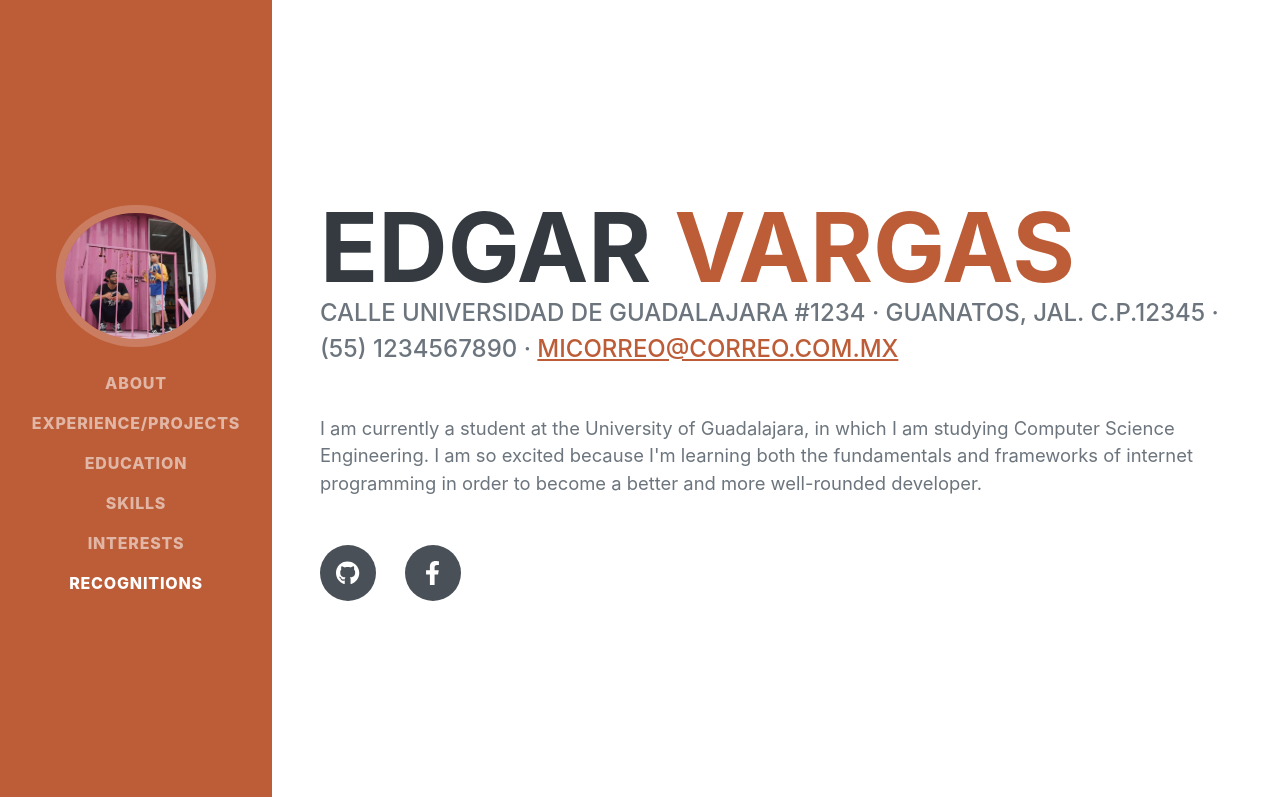
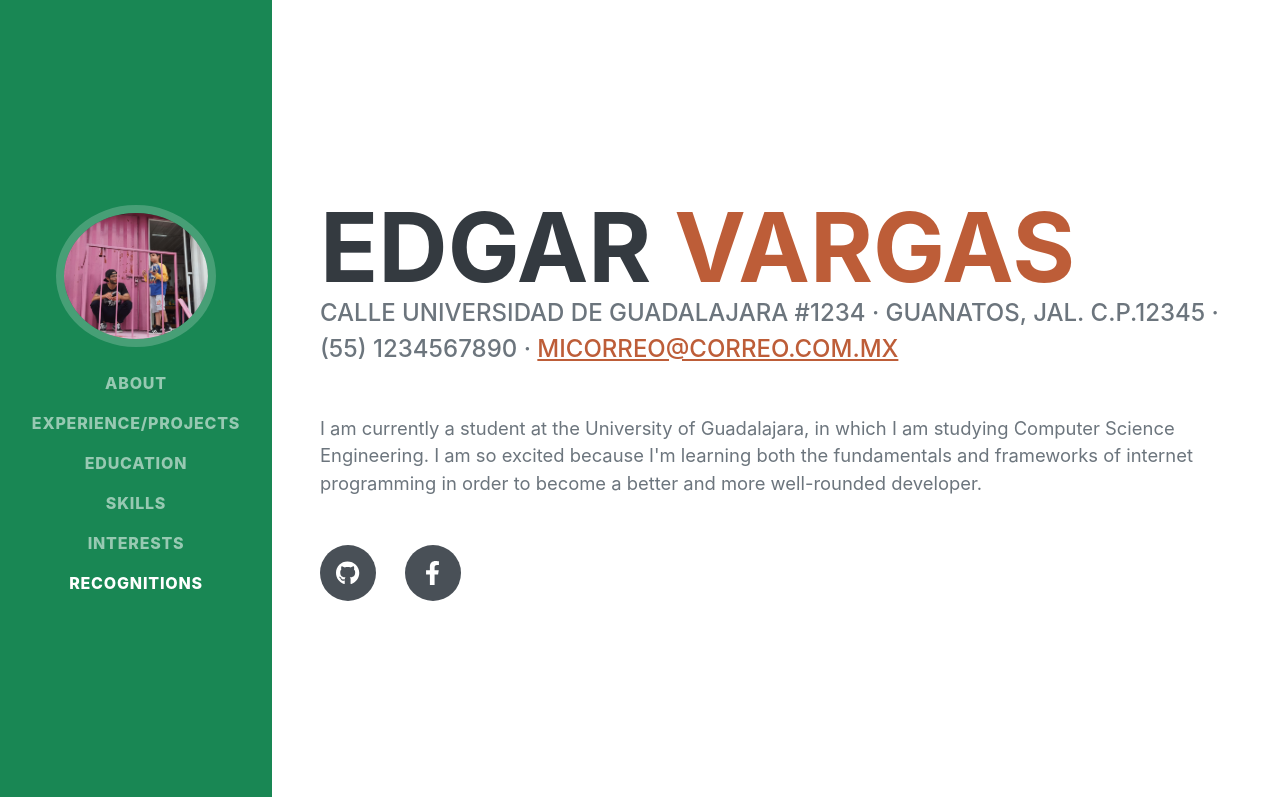
Before and after one commit to david-vargas98/Proyecto-01-Pagina_Estatica, a plain HTML site: page startbootstrap-resume-gh-pages/startbootstrap-resume-gh-pages/index.html in a window 1280 px wide. Shown: the top 797 px of the page. Drawn offline with nearby package versions, Linux system fonts and the light colour scheme; a web font is replaced by a local one.

Commit message:
Se cambia de color en la clase de bootstrap.

```diff
--- a/startbootstrap-resume-gh-pages/startbootstrap-resume-gh-pages/index.html
+++ b/startbootstrap-resume-gh-pages/startbootstrap-resume-gh-pages/index.html
@@ -17,7 +17,7 @@
     </head>
     <body id="page-top">
         <!-- Navigation-->
-        <nav class="navbar navbar-expand-lg navbar-dark bg-primary fixed-top" id="sideNav">
+        <nav class="navbar navbar-expand-lg navbar-dark bg-success fixed-top" id="sideNav">
             <a class="navbar-brand js-scroll-trigger" href="#page-top">
                 <span class="d-block d-lg-none">Edgar Vargas</span> <!-- Nombre en el banner en modo teléfono -->
                 <span class="d-none d-lg-block"><img class="img-fluid img-profile rounded-circle mx-auto mb-2" src="assets/img/profile.jpg" alt="..." /></span>
```
